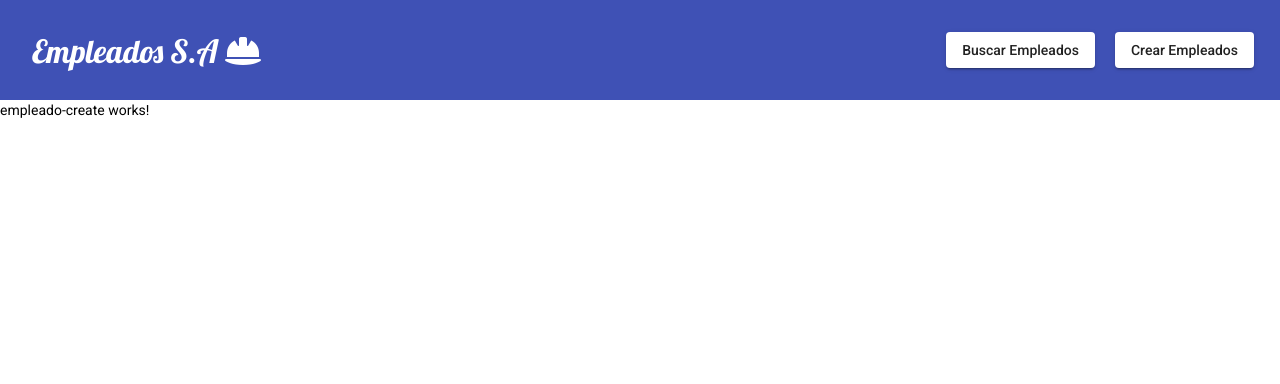
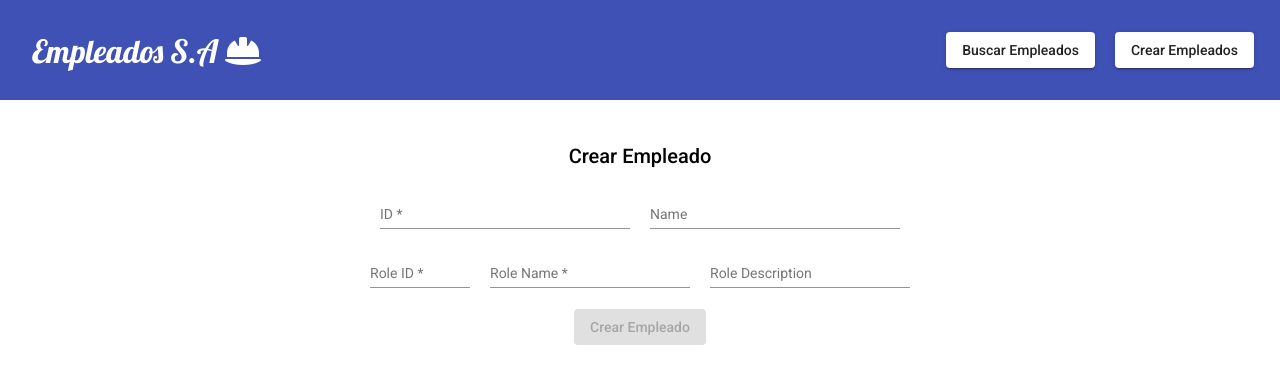
Before and after one commit to santiago5087/empleados-app, an Angular app: page /empleados-create in a window 1280 px wide. Shown: the top 384 px of the page. Built offline with nearby package versions, Linux system fonts and the light colour scheme.

Commit message:
Comienzo del diseño del formulario para crear empleados

```diff
--- a/src/app/app.module.ts
+++ b/src/app/app.module.ts
@@ -22,6 +22,7 @@ import { NavigationComponent } from './components/navigation/navigation.componen
 import { MatToolbarModule } from '@angular/material/toolbar';
 import { EmpleadoCreateComponent } from './components/empleado-create/empleado-create.component';
 import { MatSnackBarModule } from '@angular/material/snack-bar';
+import { MatRadioModule } from '@angular/material/radio';
 
 @NgModule({
   declarations: [
@@ -43,7 +44,8 @@ import { MatSnackBarModule } from '@angular/material/snack-bar';
     MatButtonModule,
     MatTableModule,
     MatToolbarModule,
-    MatSnackBarModule
+    MatSnackBarModule,
+    MatRadioModule
   ],
   providers: [],
   bootstrap: [AppComponent]
--- a/src/app/components/empleado-create/empleado-create.component.html
+++ b/src/app/components/empleado-create/empleado-create.component.html
@@ -1 +1,38 @@
-<p>empleado-create works!</p>
+<div class="container">
+  <form [formGroup]="crearEmpForm" fxLayout="column" fxLayoutAlign="space-between center"
+     (ngSubmit)="crearEmpleado()">
+     <h2 matLine>Crear Empleado</h2>
+     <table style="text-align: center;">
+       <tr>
+         <mat-form-field style="width: 250px; margin-right: 20px;">
+           <mat-label>ID</mat-label>
+           <input matInput formControlName="id" type="number" required>
+         </mat-form-field>
+         <mat-form-field style="width: 250px;">
+           <mat-label>Name</mat-label>
+           <input matInput formControlName="name" type="text">
+         </mat-form-field>
+       </tr>
+       <tr>
+        <mat-form-field style="width: 100px; margin-right: 20px;">
+          <mat-label>Role ID</mat-label>
+          <input matInput formControlName="roleId" type="number" required>
+        </mat-form-field>
+         <mat-form-field style="width: 200px; margin-right: 20px;">
+           <mat-label>Role Name</mat-label>
+           <input matInput formControlName="roleName" type="text" required>
+         </mat-form-field>
+         <mat-form-field style="width: 200px;">
+           <mat-label>Role Description</mat-label>
+           <input matInput formControlName="roleDescription" type="text">
+         </mat-form-field>
+       </tr>
+       <tr>
+
+       </tr>
+      <button mat-flat-button color="primary" type="submit" class="signup-button" [disabled]="!crearEmpForm.valid">
+        Crear Empleado
+      </button>
+     </table>
+    </form>
+</div>
--- a/src/app/components/empleado-create/empleado-create.component.ts
+++ b/src/app/components/empleado-create/empleado-create.component.ts
@@ -1,4 +1,8 @@
 import { Component, OnInit } from '@angular/core';
+import { FormBuilder, FormGroup, Validators } from '@angular/forms';
+import { MatSnackBar, MatSnackBarConfig } from '@angular/material/snack-bar';
+
+import { EmpleadosService } from '../../services/empleados.service';
 
 @Component({
   selector: 'app-empleado-create',
@@ -7,9 +11,36 @@ import { Component, OnInit } from '@angular/core';
 })
 export class EmpleadoCreateComponent implements OnInit {
 
-  constructor() { }
+  // Formulario
+  crearEmpForm: FormGroup;
+
+  // Objeto de config. de Snack Bar
+  snackBarConfig = new MatSnackBarConfig()
+
+  constructor(private empService: EmpleadosService,
+    private fb: FormBuilder,
+    private snackBar: MatSnackBar) {
+      this.createForm();
+    }
 
   ngOnInit(): void {
   }
 
+
+  createForm() {
+    this.crearEmpForm = this.fb.group({
+      id: ['', Validators.required],
+      name: '',
+      contractTypeName: ['MonthlySalaryEmployee', Validators.required],
+      roleId: [Validators.required],
+      roleName: ['', Validators.required],
+      roleDescription: '',
+      hourlySalary: 0,
+      monthlySalary: 0
+    });
+  }
+
+  crearEmpleado() {
+
+  }
 }
--- a/src/app/components/empleado-form/empleado-form.component.ts
+++ b/src/app/components/empleado-form/empleado-form.component.ts
@@ -12,9 +12,8 @@ import { EmpleadosService } from '../../services/empleados.service';
 })
 export class EmpleadoFormComponent implements OnInit {
 
-  // Formularios
+  // Formulario
   buscarEmpForm: FormGroup;
-  crearEmpForm: FormGroup;
 
   // Datos para graficar la tabla
   empleados = new MatTableDataSource([]);
@@ -38,12 +37,6 @@ export class EmpleadoFormComponent implements OnInit {
     this.buscarEmpForm = this.fb.group({
       id: [null]
     });
-
-    this.crearEmpForm = this.fb.group({
-      id: ['', Validators.required],
-      name: [''],
-      contractTypeName: ['', Validators.required]
-    })
   }
 
   buscarEmp() {
@@ -75,6 +68,7 @@ export class EmpleadoFormComponent implements OnInit {
           this.snackBar.open(res.msg , "Ok!", this.snackBarConfig);
         });
     }
+
   }
 
   // Función que filtra los datos por medio del valor ingresado por el usuario
```
